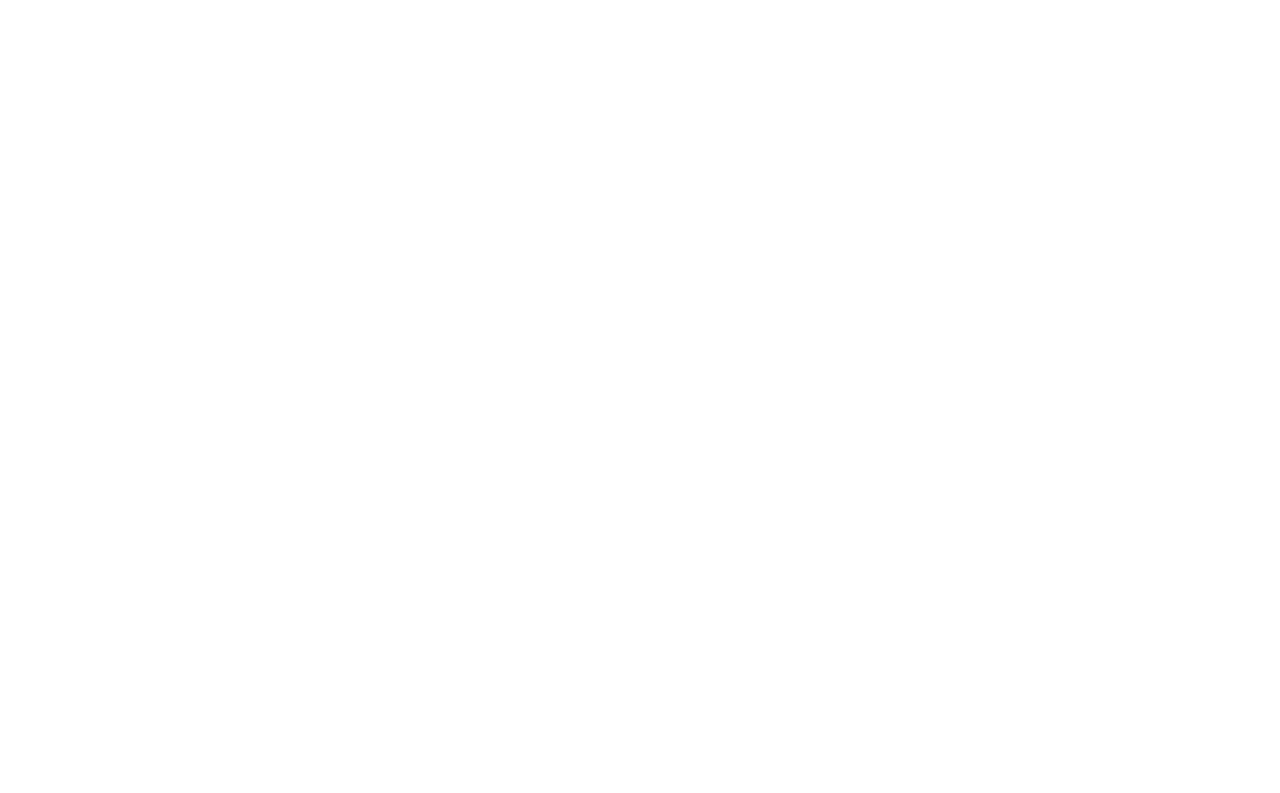
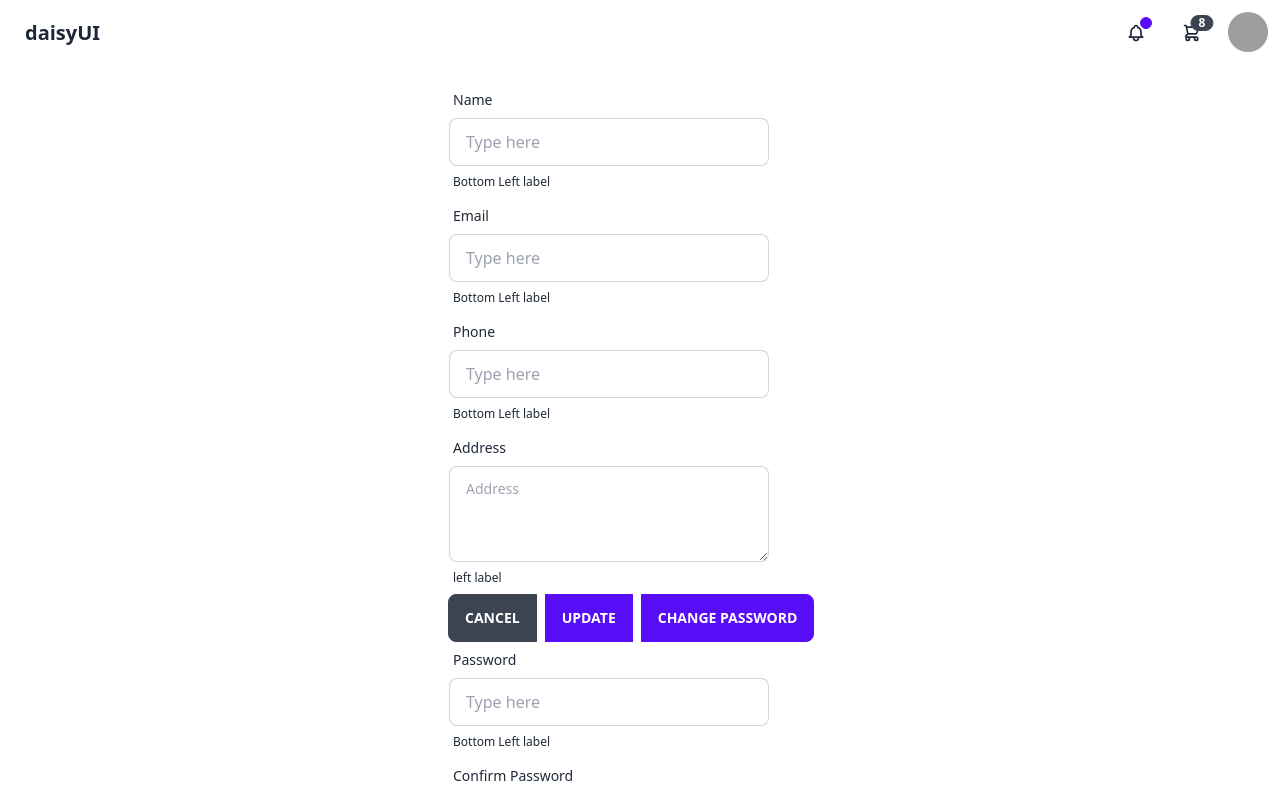
Before and after one commit to pritammimo/react-tailwind, a React (Vite) app: page /profile in a window 1280 px wide. Before the commit this address had no page. Shown: the top 793 px of the page. Built offline with nearby package versions, Linux system fonts and the light colour scheme; grey boxes are pictures that could not be loaded.

Commit message:
first commit

```diff
--- a/src/App.jsx
+++ b/src/App.jsx
@@ -4,6 +4,7 @@
 import Cart from './Components/Cart';
 import EditProduct from './Components/EditProduct';
 import AddProduct from './Components/AddProduct';
+import Profile from './Components/Profile';
 const App = () => {
   return (
     <BrowserRouter>
@@ -12,6 +13,7 @@
     <Route path="/cart" element={<Cart/>}/>
     <Route path="/editproduct/:id" element={<EditProduct/>}/>
     <Route path="/addproduct" element={<AddProduct/>} />
+    <Route path="/profile" element={<Profile/>} />
     </Routes>
   </BrowserRouter>
   )
--- a/src/Components/Cart.jsx
+++ b/src/Components/Cart.jsx
@@ -61,6 +61,10 @@
   <div className="divider"></div>
         </div>
       ))}
+      <div className="btn-group btn-group-vertical lg:btn-group-horizontal justify-end">
+      <button className="btn m-2" onClick={()=>navigate("/")}>Cancel</button>
+  <button className="btn btn-active ">Order</button>
+</div>
 </div>
 </div>
 <Footer/>
--- a/src/Components/Navbar.jsx
+++ b/src/Components/Navbar.jsx
@@ -9,14 +9,14 @@
     <a className="btn btn-ghost normal-case text-xl">daisyUI</a>
   </div>
   <div className="flex-none gap-2">
-  <div className="form-control">
-  <div className="input-group">
-    <input type="text" placeholder="Search…" className="input input-bordered" />
-    <button className="btn btn-square">
-      <svg xmlns="http://www.w3.org/2000/svg" className="h-6 w-6" fill="none" viewBox="0 0 24 24" stroke="currentColor"><path strokeLinecap="round" strokeLinejoin="round" strokeWidth="2" d="M21 21l-6-6m2-5a7 7 0 11-14 0 7 7 0 0114 0z" /></svg>
+    <div>
+    <button className="btn btn-ghost btn-circle">
+      <div className="indicator">
+        <svg xmlns="http://www.w3.org/2000/svg" className="h-5 w-5" fill="none" viewBox="0 0 24 24" stroke="currentColor"><path strokeLinecap="round" strokeLinejoin="round" strokeWidth="2" d="M15 17h5l-1.405-1.405A2.032 2.032 0 0118 14.158V11a6.002 6.002 0 00-4-5.659V5a2 2 0 10-4 0v.341C7.67 6.165 6 8.388 6 11v3.159c0 .538-.214 1.055-.595 1.436L4 17h5m6 0v1a3 3 0 11-6 0v-1m6 0H9" /></svg>
+        <span className="badge badge-xs badge-primary indicator-item"></span>
+      </div>
     </button>
-  </div>
-</div>
+    </div>
     <div class="dropdown dropdown-end">
       <label tabindex="0" class="btn btn-ghost btn-circle">
         <div class="indicator">
@@ -45,9 +45,9 @@
       </label>
       <ul tabIndex={0} className="mt-3 p-2 shadow menu menu-compact dropdown-content bg-base-100 rounded-box w-52">
         <li>
-          <a className="justify-between">
+          <div className="justify-between" onClick={()=>navigate('/profile')}>
             Profile
-          </a>
+          </div>
         </li>
         <li><div onClick={()=>navigate('/addproduct')}>Add Product</div></li>
         <li><a>Logout</a></li>
--- a/src/Components/ProductList.jsx
+++ b/src/Components/ProductList.jsx
@@ -43,8 +43,13 @@
   return (
     <>
     <Navbar/>
-
     <div className="container mx-auto px-4 p-4 ">
+  <div className="input-group justify-center mb-2">
+    <input type="text" placeholder="Search…" className="input input-bordered" />
+    <button className="btn btn-square">
+      <svg xmlns="http://www.w3.org/2000/svg" className="h-6 w-6" fill="none" viewBox="0 0 24 24" stroke="currentColor"><path strokeLinecap="round" strokeLinejoin="round" strokeWidth="2" d="M21 21l-6-6m2-5a7 7 0 11-14 0 7 7 0 0114 0z" /></svg>
+    </button>
+  </div>
       <div className='grid grid-cols-3'>
       {productList?.map((product)=>(
           <div className="card w-96 bg-base-100 shadow-xl m-2" key={product.id}>
--- /dev/null
+++ b/src/Components/Profile.jsx
@@ -0,0 +1,81 @@
+import React from 'react'
+import Navbar from './Navbar'
+import Footer from './Footer'
+import { useNavigate } from 'react-router-dom'
+
+const Profile = () => {
+    const navigate=useNavigate()
+  return (
+    <>
+    <Navbar/>
+    <div className="container mx-auto px-4 p-4 artboard phone-5">
+    <div className="form-control w-full max-w-xs">
+  <label className="label">
+    <span className="label-text">Name</span>
+  </label>
+  <input type="text" placeholder="Type here" className="input input-bordered w-full max-w-xs" />
+  <label className="label">
+    <span className="label-text-alt">Bottom Left label</span>
+  </label>
+</div>
+<div className="form-control w-full max-w-xs">
+  <label className="label">
+    <span className="label-text">Email</span>
+  </label>
+  <input type="text" placeholder="Type here" className="input input-bordered w-full max-w-xs" />
+  <label className="label">
+    <span className="label-text-alt">Bottom Left label</span>
+  </label>
+</div>
+<div className="form-control w-full max-w-xs">
+  <label className="label">
+    <span className="label-text">Phone</span>
+  </label>
+  <input type="text" placeholder="Type here" className="input input-bordered w-full max-w-xs" />
+  <label className="label">
+    <span className="label-text-alt">Bottom Left label</span>
+  </label>
+</div>
+<div className="form-control w-full max-w-xs">
+  <label className="label">
+    <span className="label-text">Address</span>
+  </label>
+  <textarea className="textarea textarea-bordered h-24" placeholder="Address"></textarea>
+  <label className="label">
+    <span className="label-text-alt">left label</span>
+  </label>
+</div>
+<div className="btn-group btn-group-vertical lg:btn-group-horizontal w-full">
+<button className="btn" onClick={()=>navigate("/")}>Cancel</button>
+  <button className="btn btn-active ml-2 mr-2">Update</button>
+  <button className="btn btn-active ">Change Password</button>
+</div>
+<div className="form-control w-full max-w-xs">
+  <label className="label">
+    <span className="label-text">Password</span>
+  </label>
+  <input type="text" placeholder="Type here" className="input input-bordered w-full max-w-xs" />
+  <label className="label">
+    <span className="label-text-alt">Bottom Left label</span>
+  </label>
+</div>
+<div className="form-control w-full max-w-xs">
+  <label className="label">
+    <span className="label-text">Confirm Password</span>
+  </label>
+  <input type="text" placeholder="Type here" className="input input-bordered w-full max-w-xs" />
+  <label className="label">
+    <span className="label-text-alt">Bottom Left label</span>
+  </label>
+</div>
+<div className="btn-group btn-group-vertical lg:btn-group-horizontal w-full justify-end">
+<button className="btn" onClick={()=>navigate("/")}>Cancel</button>
+  <button className="btn btn-active ml-2 mr-2">Update Password</button>
+</div>
+    </div>
+    <Footer/>
+    </>
+  )
+}
+
+export default Profile
```
